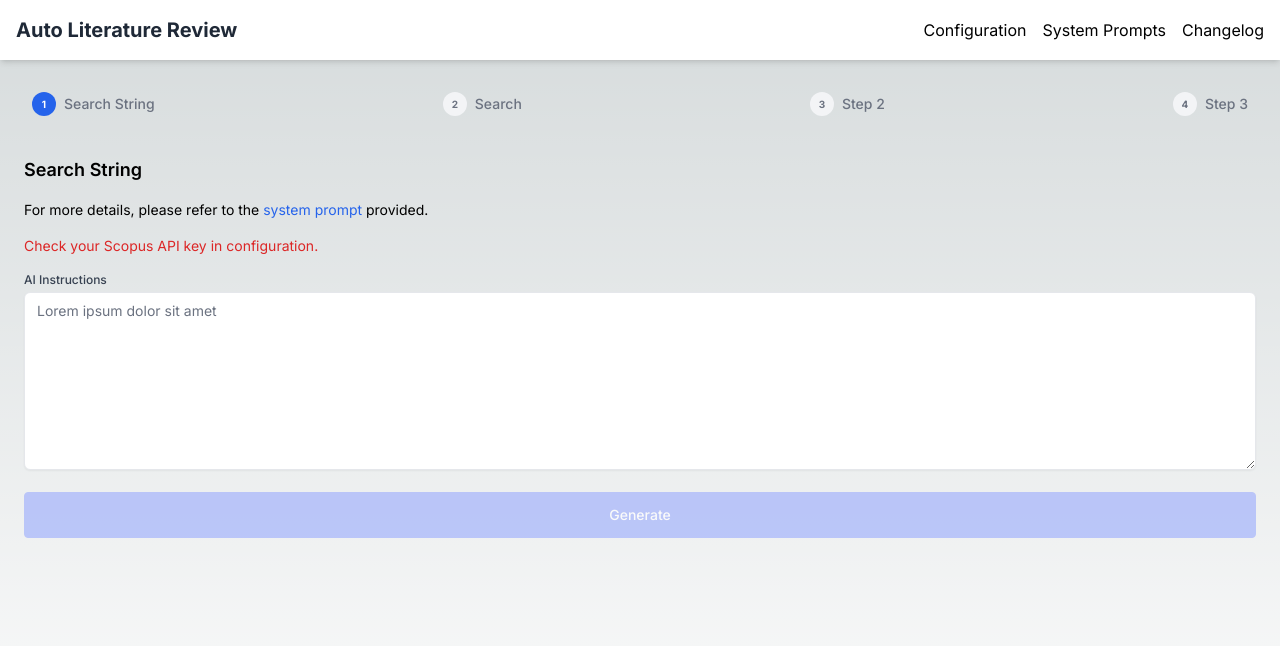
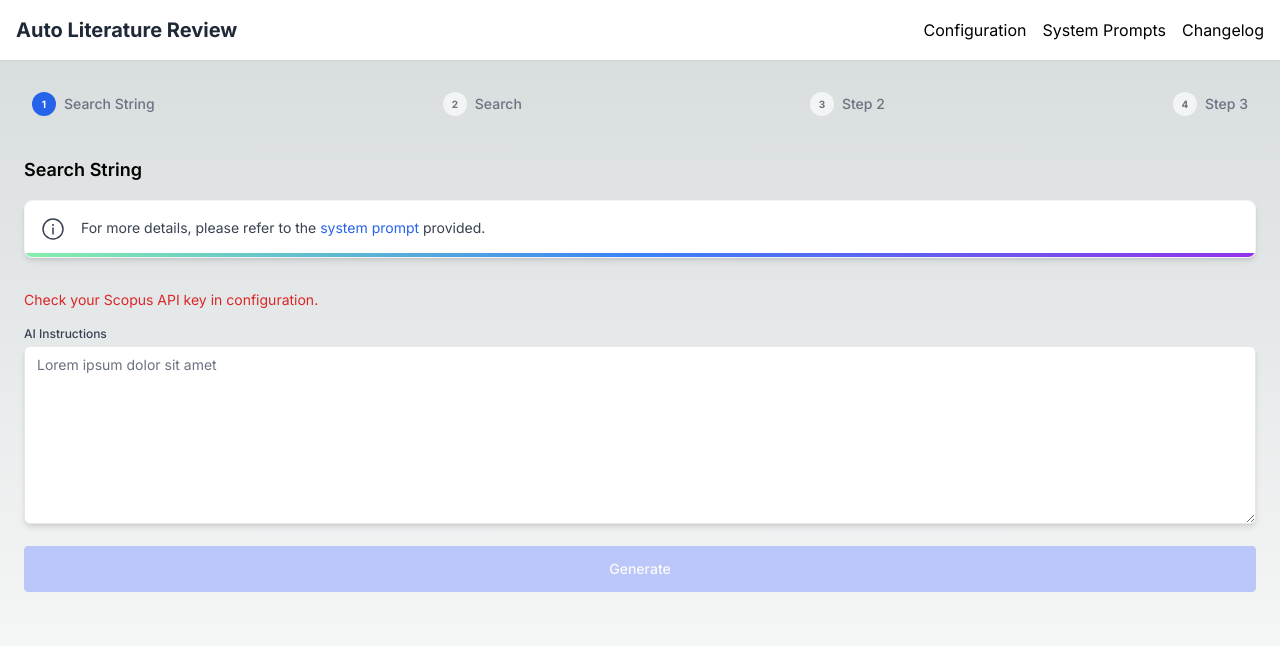
Before and after one commit to jaska120/auto-literature-review, a Next.js app: page / in a window 1280 px wide. Shown: the top 646 px of the page. Built offline with nearby package versions, Linux system fonts and the light colour scheme; what @zodios/core would draw is missing.

Commit message:
provide info for each step

```diff
--- a/src/app/layout.tsx
+++ b/src/app/layout.tsx
@@ -19,7 +19,7 @@ export default function RootLayout({
   return (
     <html lang="en">
       <body className={inter.className}>
-        <header className="bg-white shadow-md">
+        <header className="bg-white shadow-sm">
           <div className="container mx-auto px-4 py-4 flex justify-between items-center">
             <Link href="/" className="text-xl font-bold text-gray-800">
               Auto Literature Review
--- /dev/null
+++ b/src/components/card/card.tsx
@@ -0,0 +1,25 @@
+import type { HTMLAttributes } from "react";
+import { CircleInfoIcon } from "./circle-info-icon";
+
+interface CardProps extends Pick<HTMLAttributes<HTMLDivElement>, "className"> {
+  body: string | React.ReactNode;
+}
+
+/**
+ * A card component with a gradient border at the bottom.
+ */
+export function Card({ className, body }: CardProps) {
+  let cn =
+    "relative block overflow-hidden rounded-lg bg-white border border-gray-100 p-4 shadow-md";
+  if (className) cn += ` ${className}`;
+
+  return (
+    <div className={cn}>
+      <span className="absolute inset-x-0 bottom-0 h-1 bg-gradient-to-r from-green-300 via-blue-500 to-purple-600" />
+      <p className="text-pretty text-sm text-gray-700">
+        <CircleInfoIcon className="size-6 mr-4 text-base inline" />
+        {body}
+      </p>
+    </div>
+  );
+}
--- /dev/null
+++ b/src/components/card/circle-info-icon.tsx
@@ -0,0 +1,9 @@
+export function CircleInfoIcon(props: React.SVGProps<SVGSVGElement>) {
+  return (
+    <svg xmlns="http://www.w3.org/2000/svg" fill="none" viewBox="0 0 24 24" {...props}>
+      <circle cx="12" cy="12" r="10" stroke="currentColor" stroke-width="1.5" />
+      <path d="M12 17V11" stroke="currentColor" stroke-width="1.5" stroke-linecap="round" />
+      <circle cx="1" cy="1" r="1" transform="matrix(1 0 0 -1 11 9)" fill="currentColor" />
+    </svg>
+  );
+}
--- a/src/components/input/input.tsx
+++ b/src/components/input/input.tsx
@@ -37,7 +37,7 @@ export const Input = forwardRef<HTMLInputElement, InputProps>(function Input(
       <input
         ref={ref}
         id={id}
-        className={`mt-1 w-full rounded-md shadow-sm sm:text-sm ${
+        className={`mt-1 w-full rounded-md shadow-md sm:text-sm ${
           error ? "border-red-500" : "border-gray-200"
         }`}
         {...props}
--- a/src/components/multi-step-form/search-string.tsx
+++ b/src/components/multi-step-form/search-string.tsx
@@ -8,6 +8,7 @@ import { useBoundStore } from "@/state/bound-store";
 import { useShallow } from "zustand/react/shallow";
 import Link from "next/link";
 import { getError, getValue, isError, isSuccess } from "@/utils/operation";
+import { Card } from "../card/card";
 
 const schema = z.object({
   prompt: z.string().min(3),
@@ -38,18 +39,22 @@ export function SearchString() {
 
   return (
     <div className="flex flex-col gap-8">
+      <Card
+        body={
+          <>
+            For more details, please refer to the{" "}
+            <Link href="/system-prompts#search-string" className="text-blue-600 hover:underline">
+              system prompt
+            </Link>{" "}
+            provided.
+          </>
+        }
+      />
       <form
         className="flex flex-col gap-4"
         name="search-string-form"
         onSubmit={handleSubmit(onQuery)}
       >
-        <p className="text-sm">
-          For more details, please refer to the{" "}
-          <Link href="/system-prompts#search-string" className="text-blue-600 hover:underline">
-            system prompt
-          </Link>{" "}
-          provided.
-        </p>
         {!isSuccess(state.connection) && (
           <Link
             href="/configuration"
--- a/src/components/multi-step-form/search.tsx
+++ b/src/components/multi-step-form/search.tsx
@@ -9,6 +9,7 @@ import { useShallow } from "zustand/react/shallow";
 import { isSuccess, getValue, isError, getError } from "@/utils/operation";
 import { Table } from "@/components/table/table";
 import Link from "next/link";
+import { Card } from "../card/card";
 
 const schema = z.object({
   query: z.string().min(3),
@@ -51,6 +52,21 @@ export function Search() {
 
   return (
     <div className="flex flex-col gap-8">
+      <Card
+        body={
+          <>
+            The current search is limited to{" "}
+            <Link
+              href="https://www.elsevier.com/products/scopus/search"
+              target="_blank"
+              className="text-blue-600 hover:underline"
+            >
+              Scopus Search
+            </Link>{" "}
+            only.
+          </>
+        }
+      />
       <form className="flex flex-col gap-4" name="search-form" onSubmit={handleSubmit(onQuery)}>
         {!isSuccess(state.connection) && (
           <Link
--- a/src/components/textarea/textarea.tsx
+++ b/src/components/textarea/textarea.tsx
@@ -25,7 +25,7 @@ export const Textarea = forwardRef<HTMLTextAreaElement, TextareaProps>(function
       <textarea
         ref={ref}
         id={id}
-        className={`mt-1 w-full rounded-md shadow-sm sm:text-sm ${
+        className={`mt-1 w-full rounded-md shadow-md sm:text-sm ${
           error ? "border-red-500" : "border-gray-200"
         }`}
         {...props}
--- a/src/mdx-components.tsx
+++ b/src/mdx-components.tsx
@@ -28,7 +28,7 @@ export function useMDXComponents(components: MDXComponents): MDXComponents {
     ul: ({ children }) => <ul className="list-disc list-inside mb-4">{children}</ul>,
     li: ({ children }) => <li className="mb-2">{children}</li>,
     div: ({ children }) => (
-      <div className="mb-6 p-6 bg-white dark:bg-gray-900 rounded-lg shadow-md border border-gray-200 dark:border-gray-700">
+      <div className="mb-6 p-6 bg-white dark:bg-gray-900 rounded-lg shadow-sm border border-gray-200 dark:border-gray-700">
         {children}
       </div>
     ),
```
Also changed, not shown: .changeset/wild-berries-try.md (added).
